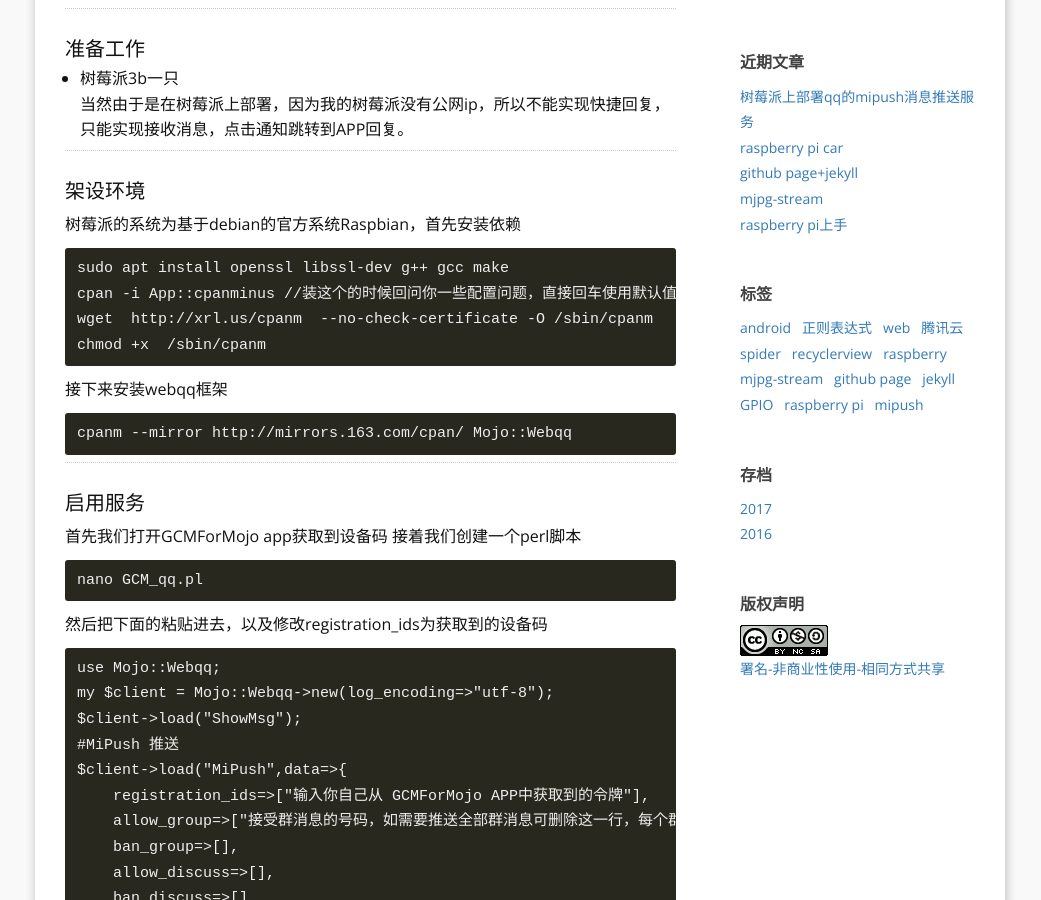
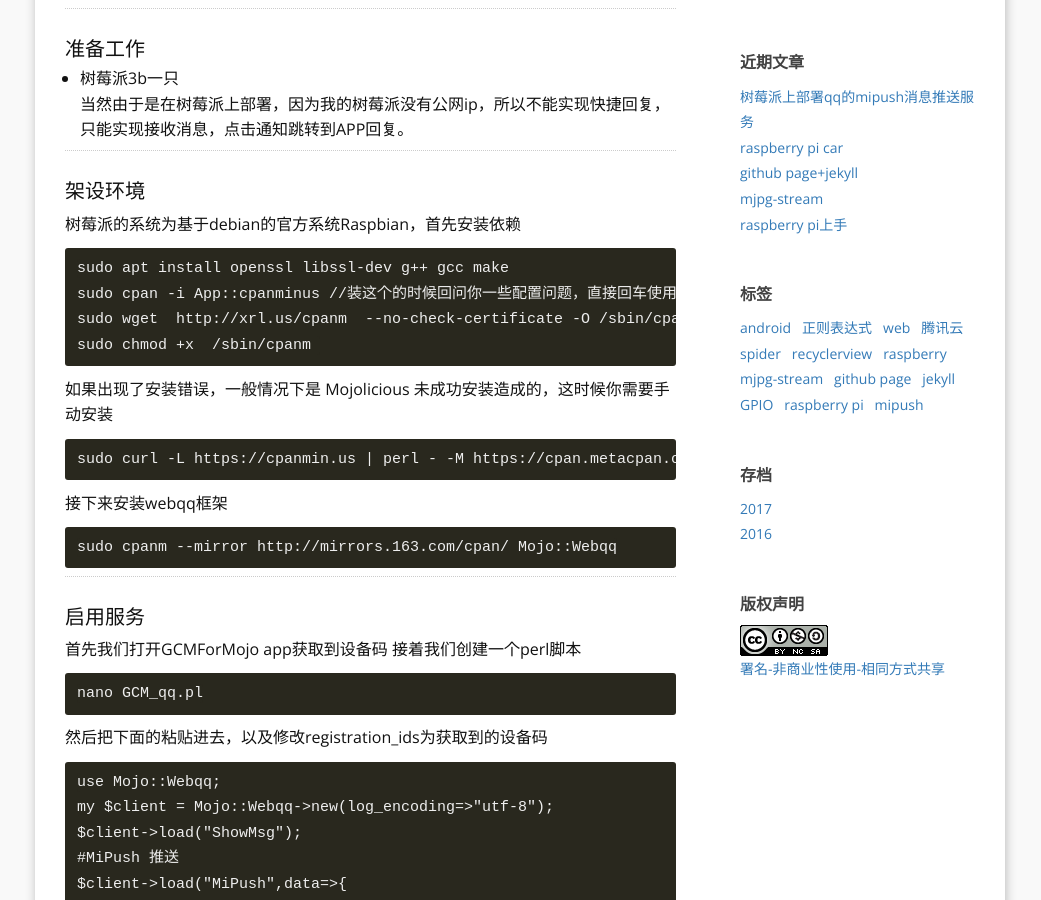
Before and after one commit to cnafan/cnafan.github.io, a Jekyll site: the page built from _posts/2017-09-19-GCM-mipush.md, in a window 1280 px wide and 900 px high, scrolled down 495 px. Shown: the whole window, without its empty margins (120-1161 px from the left). Built offline with Jekyll 4.4.1, drawn with Linux system fonts in a browser that asks for light colours; nearby versions of some CDN libraries; a script that is not in the unit is left out; comment, search, counter and statistics services are not loaded.

Commit message:
fix:update code for GCM

````diff
--- a/_posts/2017-09-19-GCM-mipush.md
+++ b/_posts/2017-09-19-GCM-mipush.md
@@ -26,13 +26,17 @@ tags:
 树莓派的系统为基于debian的官方系统Raspbian，首先安装依赖
 ```
 sudo apt install openssl libssl-dev g++ gcc make
-cpan -i App::cpanminus //装这个的时候回问你一些配置问题，直接回车使用默认值即可
-wget  http://xrl.us/cpanm  --no-check-certificate -O /sbin/cpanm
-chmod +x  /sbin/cpanm
+sudo cpan -i App::cpanminus //装这个的时候回问你一些配置问题，直接回车使用默认值即可
+sudo wget  http://xrl.us/cpanm  --no-check-certificate -O /sbin/cpanm
+sudo chmod +x  /sbin/cpanm
+```
+如果出现了安装错误，一般情况下是 Mojolicious 未成功安装造成的，这时候你需要手动安装
+```
+sudo curl -L https://cpanmin.us | perl - -M https://cpan.metacpan.org -n Mojolicious
 ```
 接下来安装webqq框架
 ```
-cpanm --mirror http://mirrors.163.com/cpan/ Mojo::Webqq
+sudo cpanm --mirror http://mirrors.163.com/cpan/ Mojo::Webqq
 ```
 
 ---------------------------------------
````
